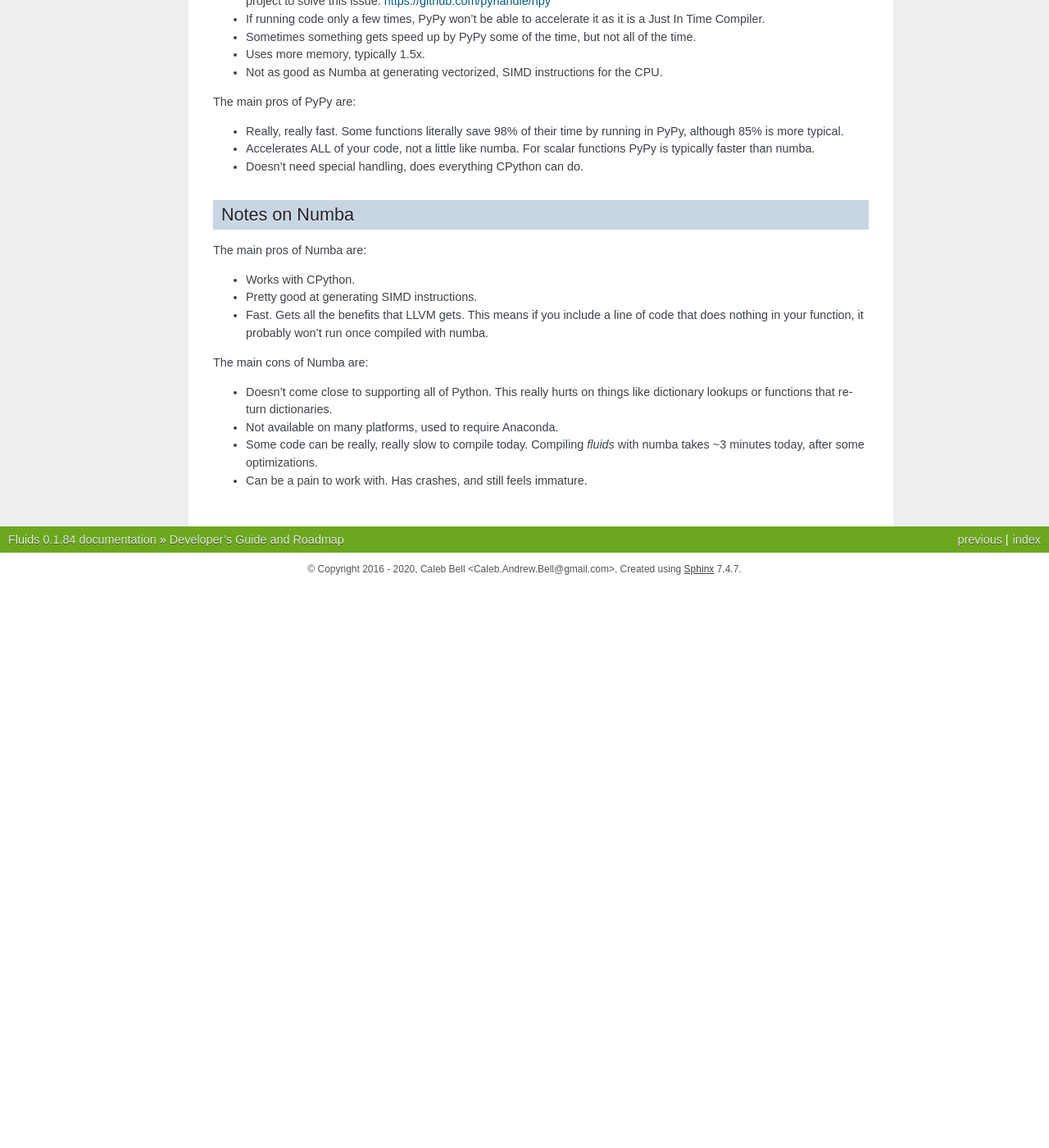
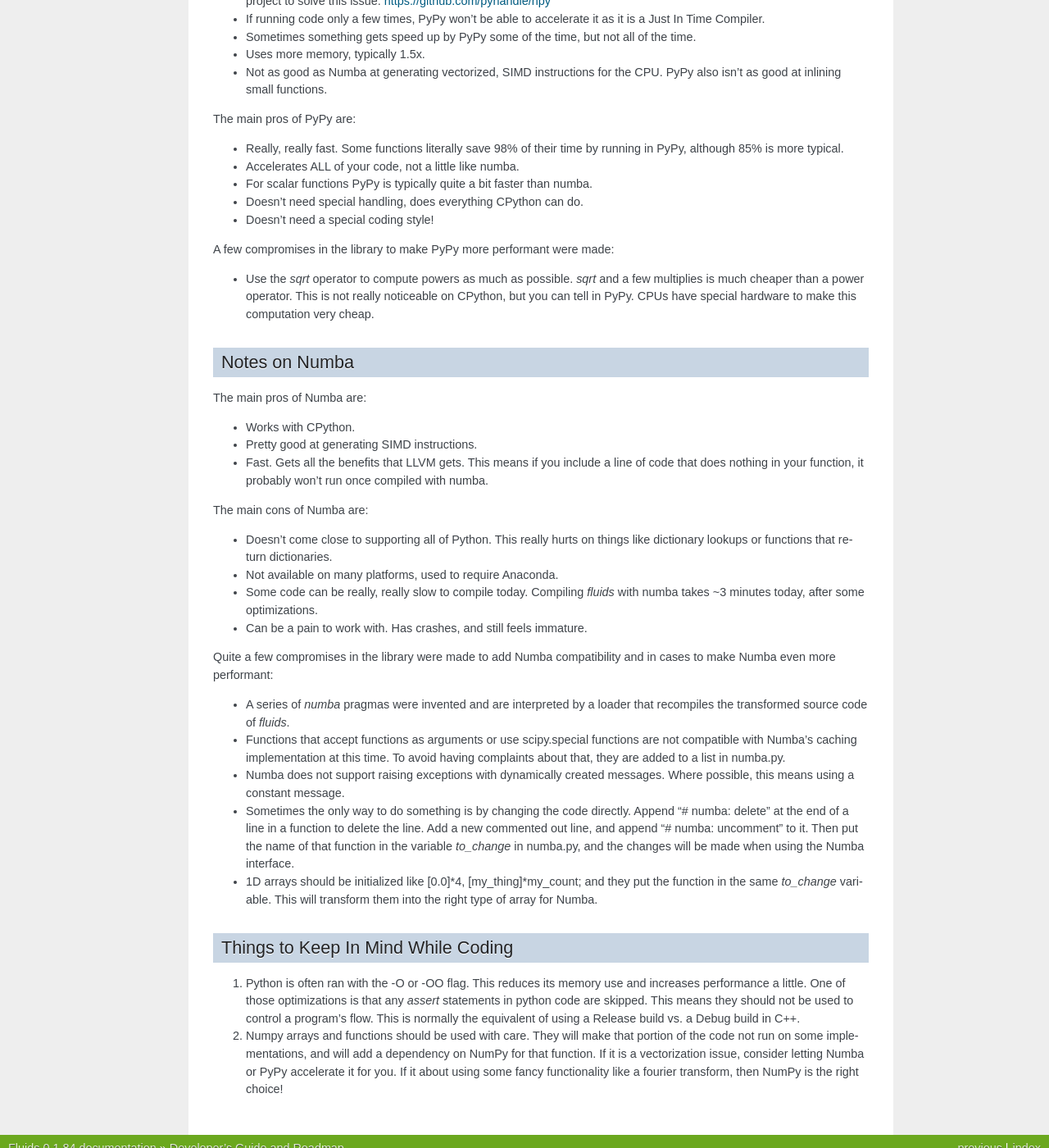
Before and after one commit to CalebBell/fluids, a Sphinx documentation site: the page built from docs/developers.rst, in a window 1280 px wide and 1400 px high, scrolled down 4591 px. Shown: the whole window at 82% size. Built offline with Sphinx 7.4.7, drawn with Linux system fonts in a browser that asks for light colours; pages that are not in the unit, such as notebooks, are missing from menus; before the commit the page ends 5305 px from its top, so only the background shows below that; some of the changed text lies outside the part shown.

Commit message:
Update documentation about numba

```diff
--- a/docs/developers.rst
+++ b/docs/developers.rst
@@ -12,11 +12,11 @@ The `fluids` project has grown to be:
     * Wrapped with numpy's np.vectorize.
     * Wrapped with numba's ufunc machinery.
 * Comprehensive
-    * Most correlations taught at the undergrad level included.
+    * Most correlations taught at the undergrad level are included.
     * Most ancillary calculations such as atmospheric properties tank geometry are included.
 * Capable of handling units
-    * Pint interface
-    * All docstrings/code in base SI units
+    * Pint interface.
+    * All docstrings/code in base SI units.
 
 There is no official road map, no full time developers, and no commercial support for this library - this is a hobby project primarily by Caleb Bell. Contributors are welcome! Fluid dynamics is really big field and one author can't do everything.
 
@@ -169,13 +169,19 @@ It does have some drawbacks today:
 * If running code only a few times, PyPy won't be able to accelerate it as it is a Just In Time Compiler.
 * Sometimes something gets speed up by PyPy some of the time, but not all of the time.
 * Uses more memory, typically 1.5x.
-* Not as good as Numba at generating vectorized, SIMD instructions for the CPU.
+* Not as good as Numba at generating vectorized, SIMD instructions for the CPU. PyPy also isn't as good at inlining small functions.
 
 The main pros of PyPy are:
 
 * Really, really fast. Some functions literally save 98% of their time by running in PyPy, although 85% is more typical.
-* Accelerates ALL of your code, not a little like numba. For scalar functions PyPy is typically faster than numba.
+* Accelerates ALL of your code, not a little like numba.
+* For scalar functions PyPy is typically quite a bit faster than numba.
 * Doesn't need special handling, does everything CPython can do.
+* Doesn't need a special coding style!
+
+A few compromises in the library to make PyPy more performant were made:
+
+* Use the `sqrt` operator to compute powers as much as possible. `sqrt` and a few multiplies is much cheaper than a power operator. This is not really noticeable on CPython, but you can tell in PyPy. CPUs have special hardware to make this computation very cheap.
 
 
 Notes on Numba
@@ -193,3 +199,17 @@ The main cons of Numba are:
 * Not available on many platforms, used to require Anaconda.
 * Some code can be really, really slow to compile today. Compiling `fluids` with numba takes ~3 minutes today, after some optimizations.
 * Can be a pain to work with. Has crashes, and still feels immature.
+
+Quite a few compromises in the library were made to add Numba compatibility and in cases to make Numba even more performant:
+
+* A series of `numba` pragmas were invented and are interpreted by a loader that recompiles the transformed source code of `fluids`.
+* Functions that accept functions as arguments or use scipy.special functions are not compatible with Numba's caching implementation at this time. To avoid having complaints about that, they are added to a list in numba.py.
+* Numba does not support raising exceptions with dynamically created messages. Where possible, this means using a constant message.
+* Sometimes the only way to do something is by changing the code directly. Append "# numba: delete" at the end of a line in a function to delete the line. Add a new commented out line, and append "# numba: uncomment" to it. Then put the name of that function in the variable `to_change` in numba.py, and the changes will be made when using the Numba interface.
+* 1D arrays should be initialized like [0.0]*4, [my_thing]*my_count; and they put the function in the same `to_change` variable. This will transform them into the right type of array for Numba.
+
+Things to Keep In Mind While Coding
+-----------------------------------
+
+1. Python is often ran with the -O or -OO flag. This reduces its memory use and increases performance a little. One of those optimizations is that any `assert` statements in python code are skipped. This means they should not be used to control a program's flow. This is normally the equivalent of using a Release build vs. a Debug build in C++.
+2. Numpy arrays and functions should be used with care. They will make that portion of the code not run on some implementations, and will add a dependency on NumPy for that function. If it is a vectorization issue, consider letting Numba or PyPy accelerate it for you. If it about using some fancy functionality like a fourier transform, then NumPy is the right choice!
```
Also changed, not shown: 2 other files.
